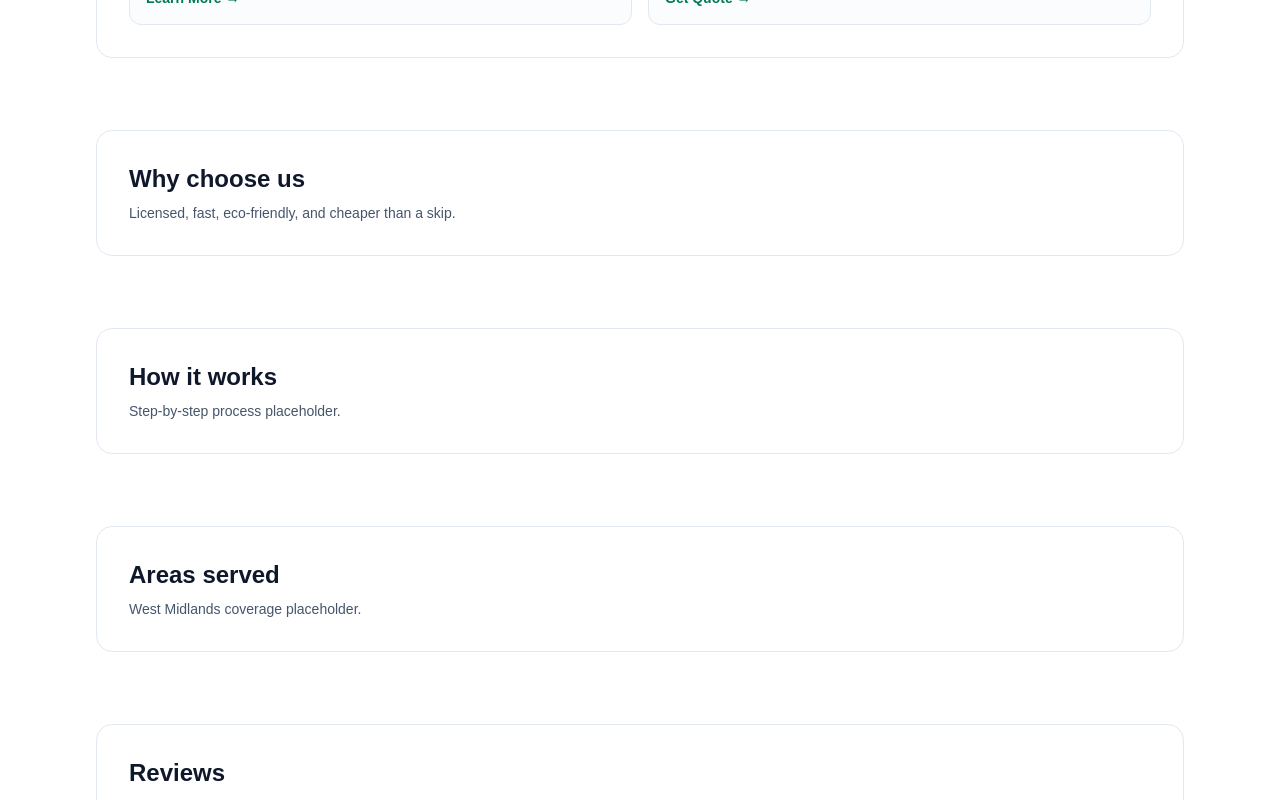
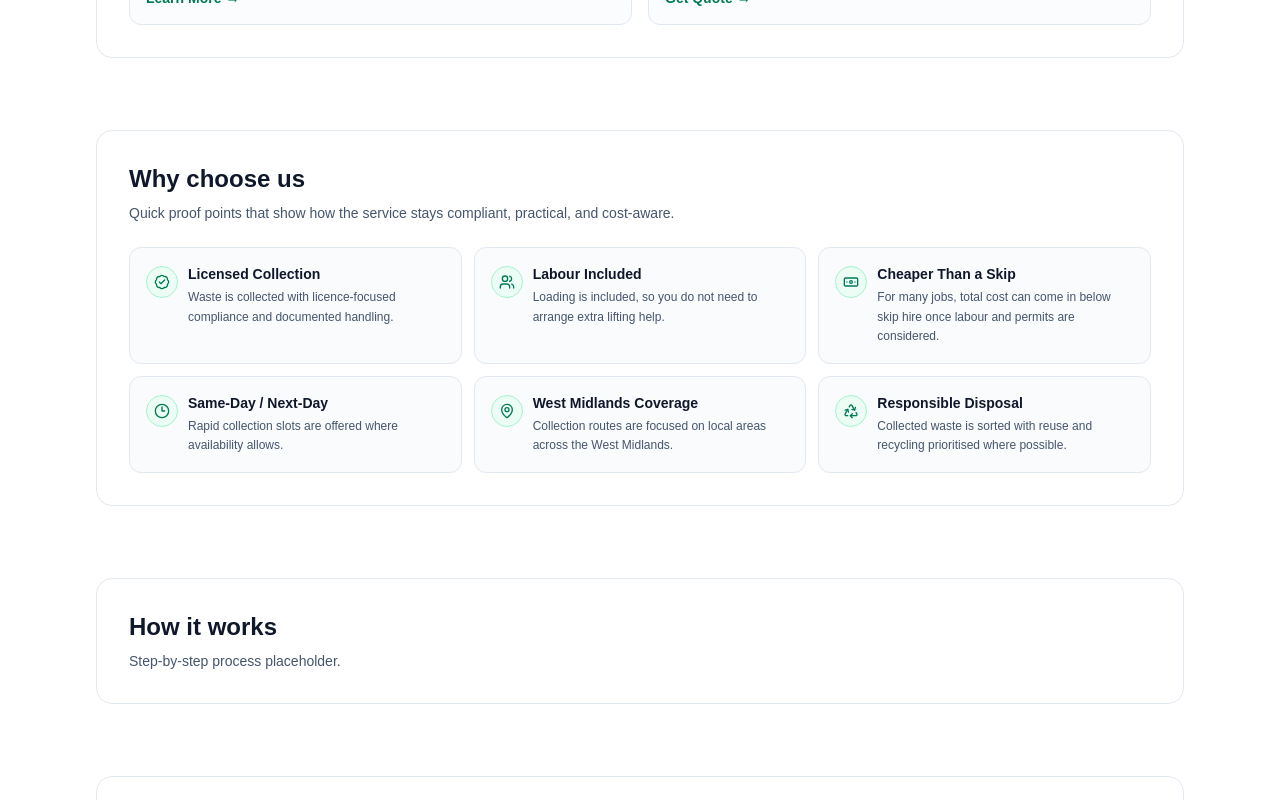
Before and after one commit to usamabuilds/cleaning-webiste, a Next.js app: page / in a window 1280 px wide. Shown: the part 1380-2180 px from the top of the page. Built offline with nearby package versions, Linux system fonts and the light colour scheme.

Commit message:
Add compact proof-card Why Choose Us homepage section

```diff
--- a/src/components/sections/why-choose-us-section.tsx
+++ b/src/components/sections/why-choose-us-section.tsx
@@ -1,8 +1,87 @@
+import {
+  BadgeCheck,
+  Banknote,
+  Clock3,
+  MapPin,
+  Recycle,
+  Users,
+  type LucideIcon,
+} from "lucide-react";
+
+type ProofCard = {
+  title: string;
+  sentence: string;
+  Icon: LucideIcon;
+};
+
+const proofCards: ReadonlyArray<ProofCard> = [
+  {
+    title: "Licensed Collection",
+    sentence: "Waste is collected with licence-focused compliance and documented handling.",
+    Icon: BadgeCheck,
+  },
+  {
+    title: "Labour Included",
+    sentence: "Loading is included, so you do not need to arrange extra lifting help.",
+    Icon: Users,
+  },
+  {
+    title: "Cheaper Than a Skip",
+    sentence: "For many jobs, total cost can come in below skip hire once labour and permits are considered.",
+    Icon: Banknote,
+  },
+  {
+    title: "Same-Day / Next-Day",
+    sentence: "Rapid collection slots are offered where availability allows.",
+    Icon: Clock3,
+  },
+  {
+    title: "West Midlands Coverage",
+    sentence: "Collection routes are focused on local areas across the West Midlands.",
+    Icon: MapPin,
+  },
+  {
+    title: "Responsible Disposal",
+    sentence: "Collected waste is sorted with reuse and recycling prioritised where possible.",
+    Icon: Recycle,
+  },
+];
+
 export function WhyChooseUsSection(): JSX.Element {
   return (
-    <section id="why-choose-us" aria-labelledby="why-choose-us-heading" className="rounded-2xl border border-slate-200 bg-white p-6 sm:p-8">
-      <h2 id="why-choose-us-heading" className="text-2xl font-bold text-slate-900">Why choose us</h2>
-      <p className="mt-2 text-sm text-slate-600">Licensed, fast, eco-friendly, and cheaper than a skip.</p>
+    <section
+      id="why-choose-us"
+      aria-labelledby="why-choose-us-heading"
+      className="rounded-2xl border border-slate-200 bg-white p-6 sm:p-8"
+    >
+      <div className="max-w-2xl">
+        <h2 id="why-choose-us-heading" className="text-2xl font-bold text-slate-900">
+          Why choose us
+        </h2>
+        <p className="mt-2 text-sm text-slate-600">
+          Quick proof points that show how the service stays compliant, practical, and cost-aware.
+        </p>
+      </div>
+
+      <div className="mt-5 grid gap-2.5 sm:mt-6 sm:grid-cols-2 sm:gap-3 lg:grid-cols-3">
+        {proofCards.map((card) => (
+          <article
+            key={card.title}
+            className="rounded-xl border border-slate-200 bg-slate-50/70 p-3.5 sm:p-4"
+          >
+            <div className="flex items-start gap-2.5">
+              <span className="mt-0.5 inline-flex h-8 w-8 shrink-0 items-center justify-center rounded-full border border-emerald-200 bg-emerald-50 text-emerald-700">
+                <card.Icon size={16} aria-hidden="true" />
+              </span>
+
+              <div>
+                <h3 className="text-sm font-semibold text-slate-900">{card.title}</h3>
+                <p className="mt-1 text-xs leading-relaxed text-slate-600">{card.sentence}</p>
+              </div>
+            </div>
+          </article>
+        ))}
+      </div>
     </section>
   );
 }
```
